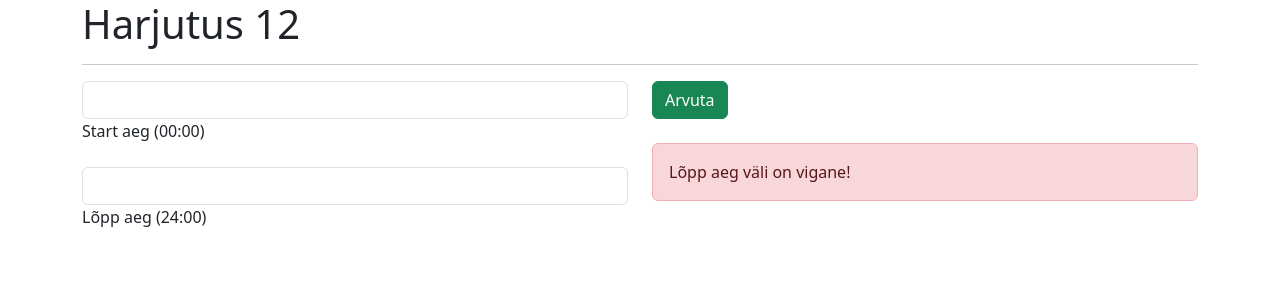
After one commit to stensoomre/Mario-t-d, a PHP site: page /Harjutus12.php in a window 1280 px wide. The commit adds this page. Shown: the top 300 px of the page. Run offline with PHP 8.4, Linux system fonts and the light colour scheme.

Commit message:
Add files via upload

```diff
--- /dev/null
+++ b/php.sten/Harjutus12.php
@@ -0,0 +1,50 @@
+<!DOCTYPE html>
+<html lang="en">
+
+<head>
+    <meta charset="UTF-8">
+    <meta http-equiv="X-UA-Compatible" content="IE=edge">
+    <meta name="viewport" content="width=device-width, initial-scale=1.0">
+    <link href="https://cdn.jsdelivr.net/npm/bootstrap@5.3.0-alpha1/dist/css/bootstrap.min.css" rel="stylesheet" integrity="sha384-GLhlTQ8iRABdZLl6O3oVMWSktQOp6b7In1Zl3/Jr59b6EGGoI1aFkw7cmDA6j6gD" crossorigin="anonymous">
+    <title>Harjutus 12</title>
+</head>
+
+<body>
+    <div class="container">
+        <h1>Harjutus 12</h1>
+        <hr>
+        <div class="row">
+            <div class="col-sm-6">
+                <form action="" method="post">
+                    <input type="text" class="form-control" id="aeg1" name="aeg1" required>
+                    <label>Start aeg (00:00)</label>
+                    <input type="text" class="form-control mt-4" id="aeg2" name="aeg2" required>
+                    <label>Lõpp aeg (24:00)</label>
+
+            </div>
+            <div class="col-sm-6">
+                <button type="submit" class="btn btn-success">Arvuta</button>
+                </form>
+
+                <?php
+                //Sten Soomre Harjutus 12 Sten Soomre 08.02.2023
+
+                if (isset($_POST['aeg1']) && isset($_POST['aeg2'])) {
+                    $aeg1 = $_POST['aeg1'];
+                    $aeg2 = $_POST['aeg2'];
+                    if (strlen($aeg1) == 5){
+                        if (strlen($aeg2) == 5){
+                          echo '<div class="alert alert-success mt-4" role="alert">Olete ' . $aeg1 . ' aastat vana.<br></div>';
+                        }
+                      } else {
+                        echo '<div class="alert alert-danger mt-4" role="alert">Start aeg väli on vigane!<br></div>';
+                      }
+                    } else {
+                      echo '<div class="alert alert-danger mt-4" role="alert">Lõpp aeg väli on vigane!<br></div>';
+                    }
+                ?>
+            </div>
+        </div>
+</body>
+
+</html>
--- a/php.sten/Harjutus7.php
+++ b/php.sten/Harjutus7.php
@@ -89,7 +89,7 @@
         <button type="submit" class="btn btn-primary">Check</button>
       </form>
       <?php
-        //Sten Soomre Harjutus 6 Sten Soomre 01.03.2023
+        //Sten Soomre Harjutus 7 Sten Soomre 01.03.2023
       if (isset($_POST["id_number"])) {
         $id_number = $_POST["id_number"];
         $id_length = strlen($id_number);
```
Also changed, not shown: php.sten/Harjutus10.php (+10 -10 lines).
